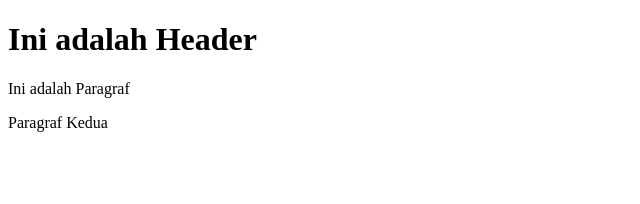
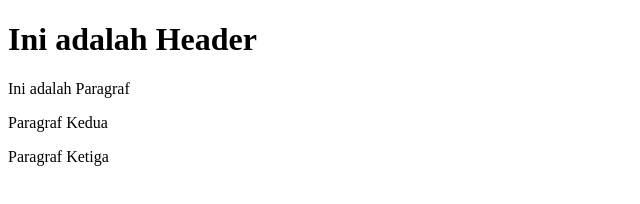
Before and after one commit to Juliansyah05/git-test, a website: page index.html in a window 1280 px wide. Shown: the whole page, without its empty margins (0-640 px from the left). Drawn offline with Linux system fonts and the light colour scheme.

Commit message:
Commit Keempat

```diff
--- a/index.html
+++ b/index.html
@@ -6,5 +6,6 @@
         <h1>Ini adalah Header</h1>
         <p>Ini adalah Paragraf</p>
         <p>Paragraf Kedua</p>
+        <p>Paragraf Ketiga</p>
     </body>
 </html>
```
Also changed, not shown: package.json (added, +24 -0 lines), 2 other files.
